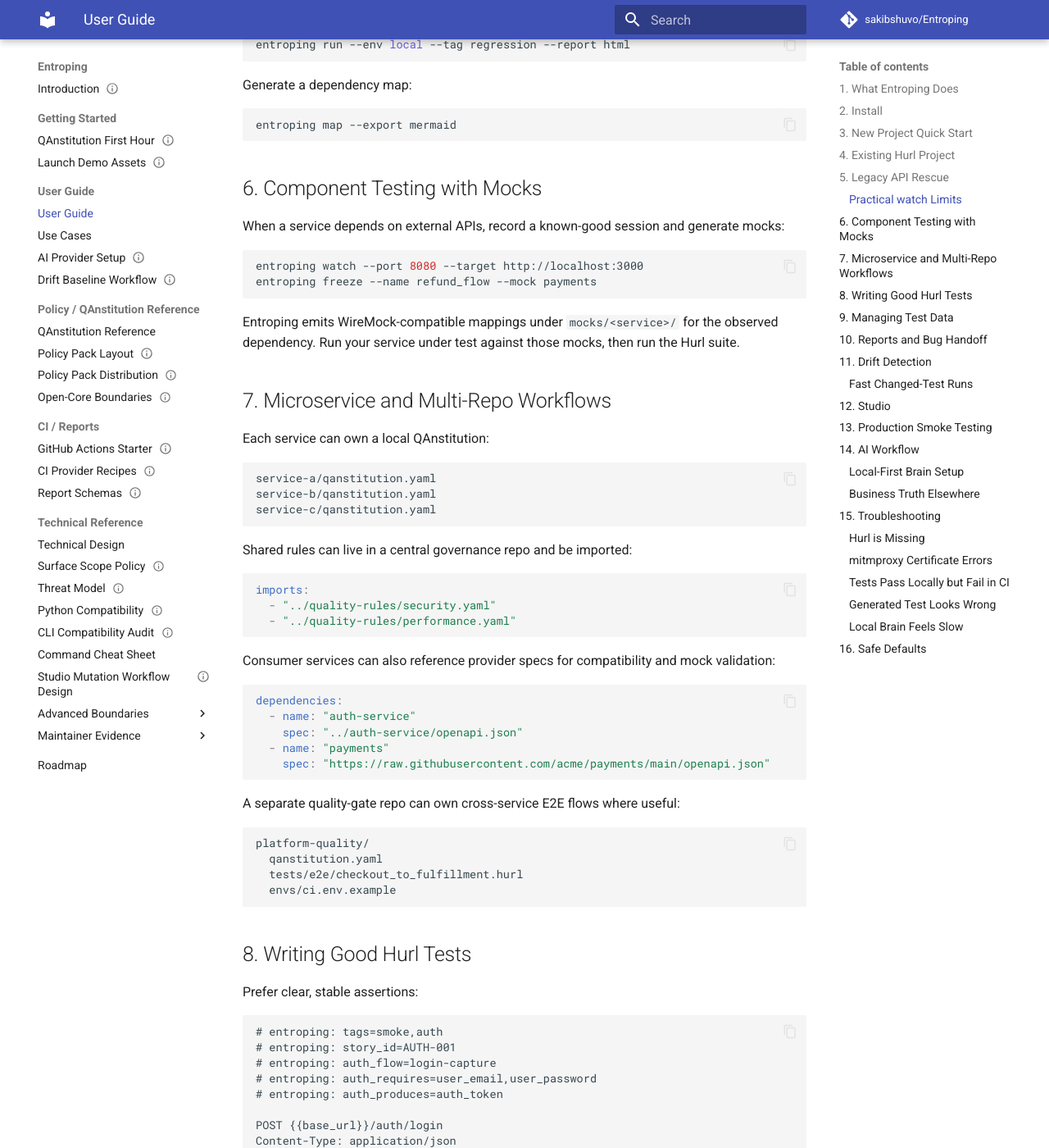
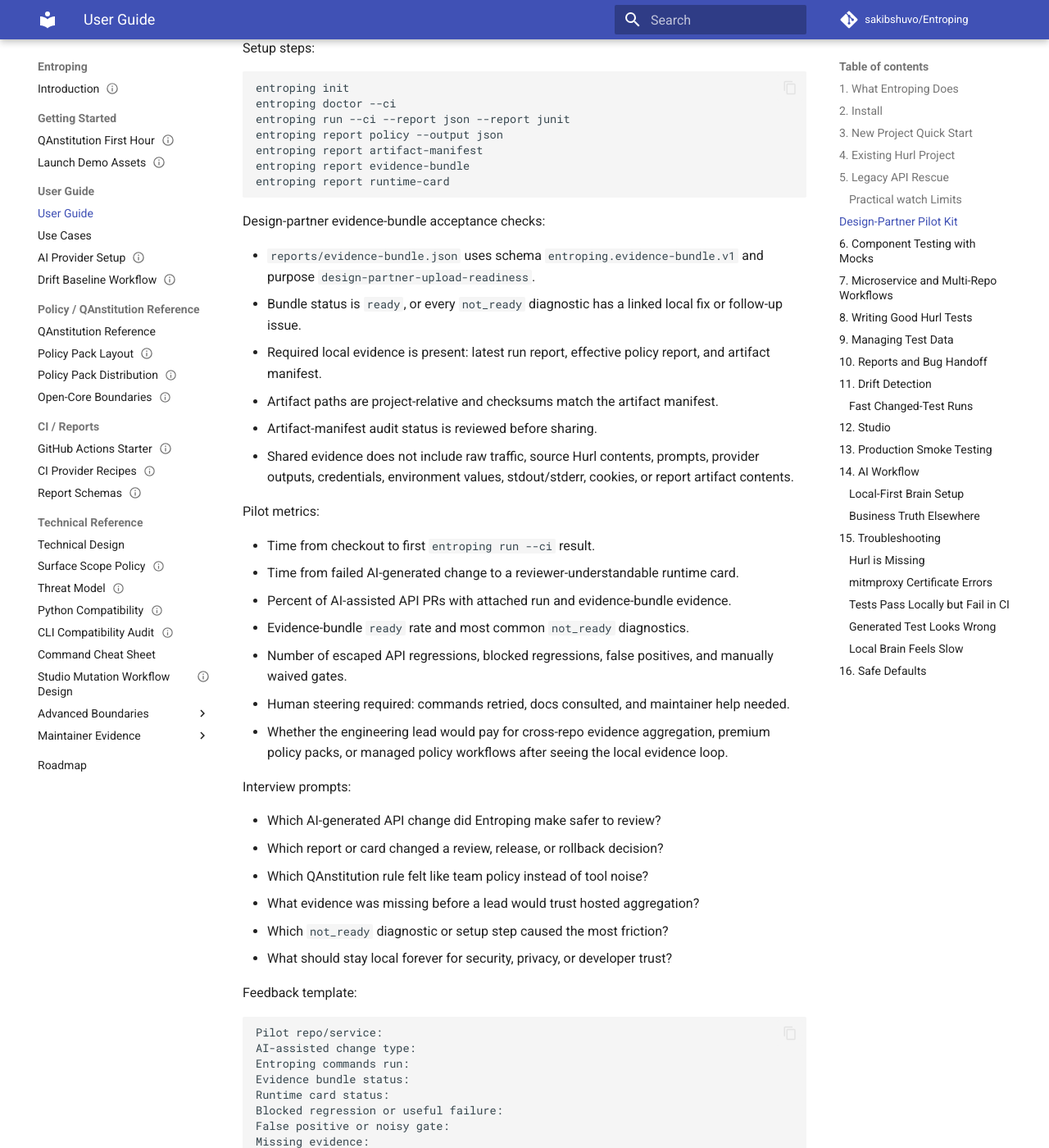
Before and after one commit to sakibshuvo/Entroping, an MkDocs documentation site: the page built from docs/user/USER_GUIDE.md, in a window 1280 px wide and 1400 px high, scrolled down 10733 px. Shown: the whole window at 82% size. Built offline with MkDocs 1.6.1 and Material for MkDocs 9.7.7, drawn with Linux system fonts in a browser that asks for light colours; comment, search, counter and statistics services are not loaded; some of the changed text lies outside the part shown.

Commit message:
docs(product): add design partner pilot kit

````diff
--- a/docs/user/USER_GUIDE.md
+++ b/docs/user/USER_GUIDE.md
@@ -515,6 +515,100 @@
 prompts, provider outputs, credentials, environment values, or upload anything.
 If the bundle status is `not_ready`, fix the missing or inconsistent local
 evidence before sharing it with a design partner or hosted workflow.
+
+## Design-Partner Pilot Kit
+
+Use this pilot kit when a design partner wants to evaluate Entroping on
+AI-generated backend/API changes. The pilot is a local-first evidence loop, not
+a hosted product launch or a claim that demand has already been validated.
+
+Target workflow:
+
+1. Pick one service, one repo, and one recurring AI-assisted API change path.
+2. Keep the team's existing CI, issue tracker, and review process in place.
+3. Run Entroping locally or in CI after AI-generated code or Hurl changes land.
+4. Attach only sanitized evidence to the review or pilot discussion:
+   `reports/run-latest.json`, `reports/effective-policy.json`,
+   `reports/artifact-manifest.json`, `reports/evidence-bundle.json`, and
+   `reports/runtime-card.md` when present.
+5. Convert every product gap, confusing error, false positive, missing report,
+   or adoption blocker into a narrow GitHub issue before expanding scope.
+
+Setup steps:
+
+```bash
+entroping init
+entroping doctor --ci
+entroping run --ci --report json --report junit
+entroping report policy --output json
+entroping report artifact-manifest
+entroping report evidence-bundle
+entroping report runtime-card
+```
+
+Design-partner evidence-bundle acceptance checks:
+
+- `reports/evidence-bundle.json` uses schema
+  `entroping.evidence-bundle.v1` and purpose
+  `design-partner-upload-readiness`.
+- Bundle status is `ready`, or every `not_ready` diagnostic has a linked local
+  fix or follow-up issue.
+- Required local evidence is present: latest run report, effective policy
+  report, and artifact manifest.
+- Artifact paths are project-relative and checksums match the artifact
+  manifest.
+- Artifact-manifest audit status is reviewed before sharing.
+- Shared evidence does not include raw traffic, source Hurl contents, prompts,
+  provider outputs, credentials, environment values, stdout/stderr, cookies, or
+  report artifact contents.
+
+Pilot metrics:
+
+- Time from checkout to first `entroping run --ci` result.
+- Time from failed AI-generated change to a reviewer-understandable runtime
+  card.
+- Percent of AI-assisted API PRs with attached run and evidence-bundle
+  evidence.
+- Evidence-bundle `ready` rate and most common `not_ready` diagnostics.
+- Number of escaped API regressions, blocked regressions, false positives, and
+  manually waived gates.
+- Human steering required: commands retried, docs consulted, and maintainer
+  help needed.
+- Whether the engineering lead would pay for cross-repo evidence aggregation,
+  premium policy packs, or managed policy workflows after seeing the local
+  evidence loop.
+
+Interview prompts:
+
+- Which AI-generated API change did Entroping make safer to review?
+- Which report or card changed a review, release, or rollback decision?
+- Which QAnstitution rule felt like team policy instead of tool noise?
+- What evidence was missing before a lead would trust hosted aggregation?
+- Which `not_ready` diagnostic or setup step caused the most friction?
+- What should stay local forever for security, privacy, or developer trust?
+
+Feedback template:
+
+```text
+Pilot repo/service:
+AI-assisted change type:
+Entroping commands run:
+Evidence bundle status:
+Runtime card status:
+Blocked regression or useful failure:
+False positive or noisy gate:
+Missing evidence:
+Setup friction:
+Security/privacy concern:
+Follow-up GitHub issue:
+Would pay for hosted aggregation? yes/no/unclear, with reason:
+Would pay for premium policy packs? yes/no/unclear, with reason:
+```
+
+No hosted aggregation, policy registry, premium model workflow, or enterprise
+compliance claim is proven until repeated design-partner evidence shows the
+local evidence loop is useful, safe to share, and worth coordinating across
+repositories.
 
 Write a concise PR/runtime evidence card:
 
````
Also changed, not shown: .context/changelog.md (+6 -0 lines), .context/plan.md (+11 -11 lines), ROADMAP.md (+4 -2 lines), docs/meta/PROJECT_PROGRESS.md (+1 -1 lines), 1 other file.
